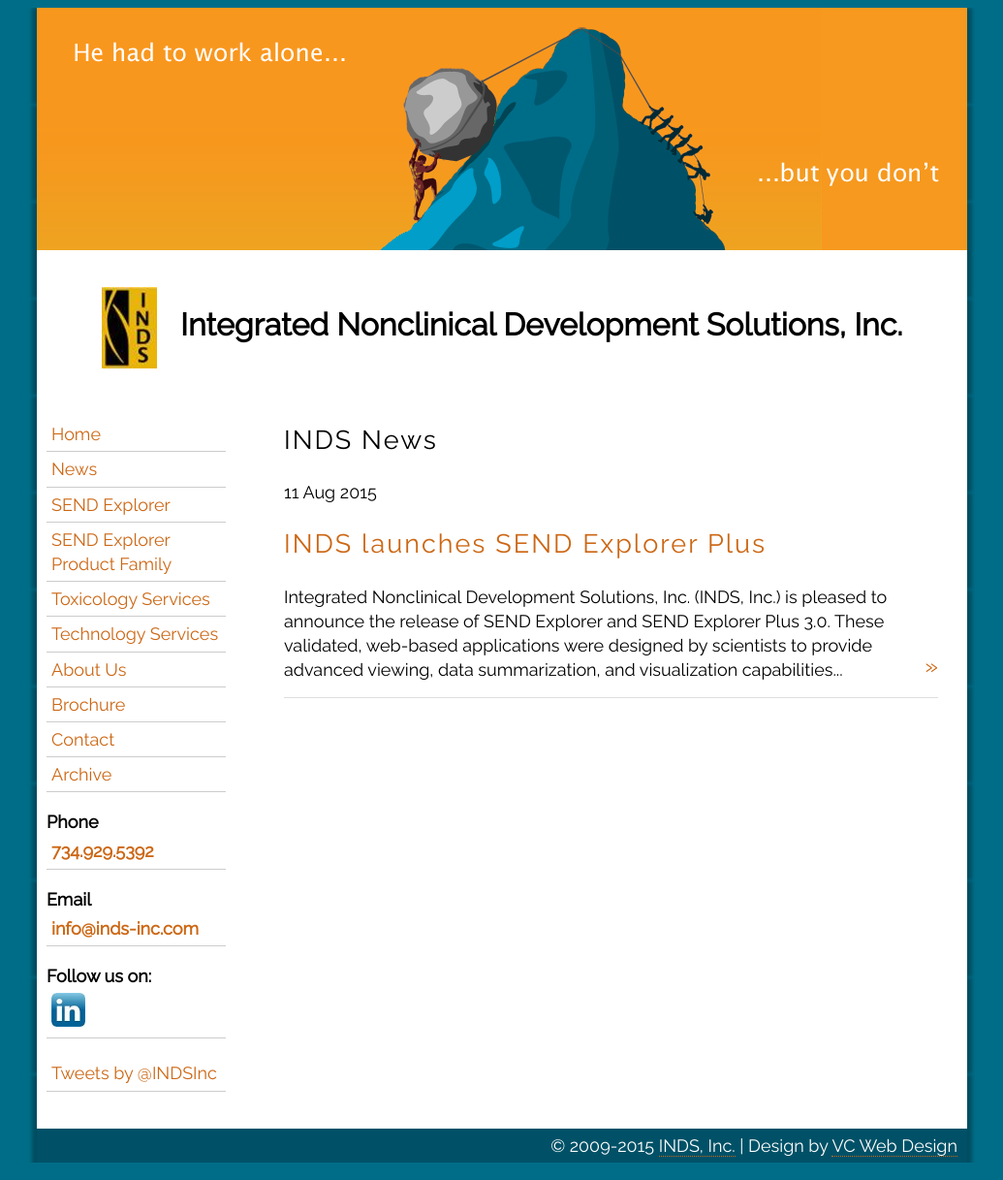
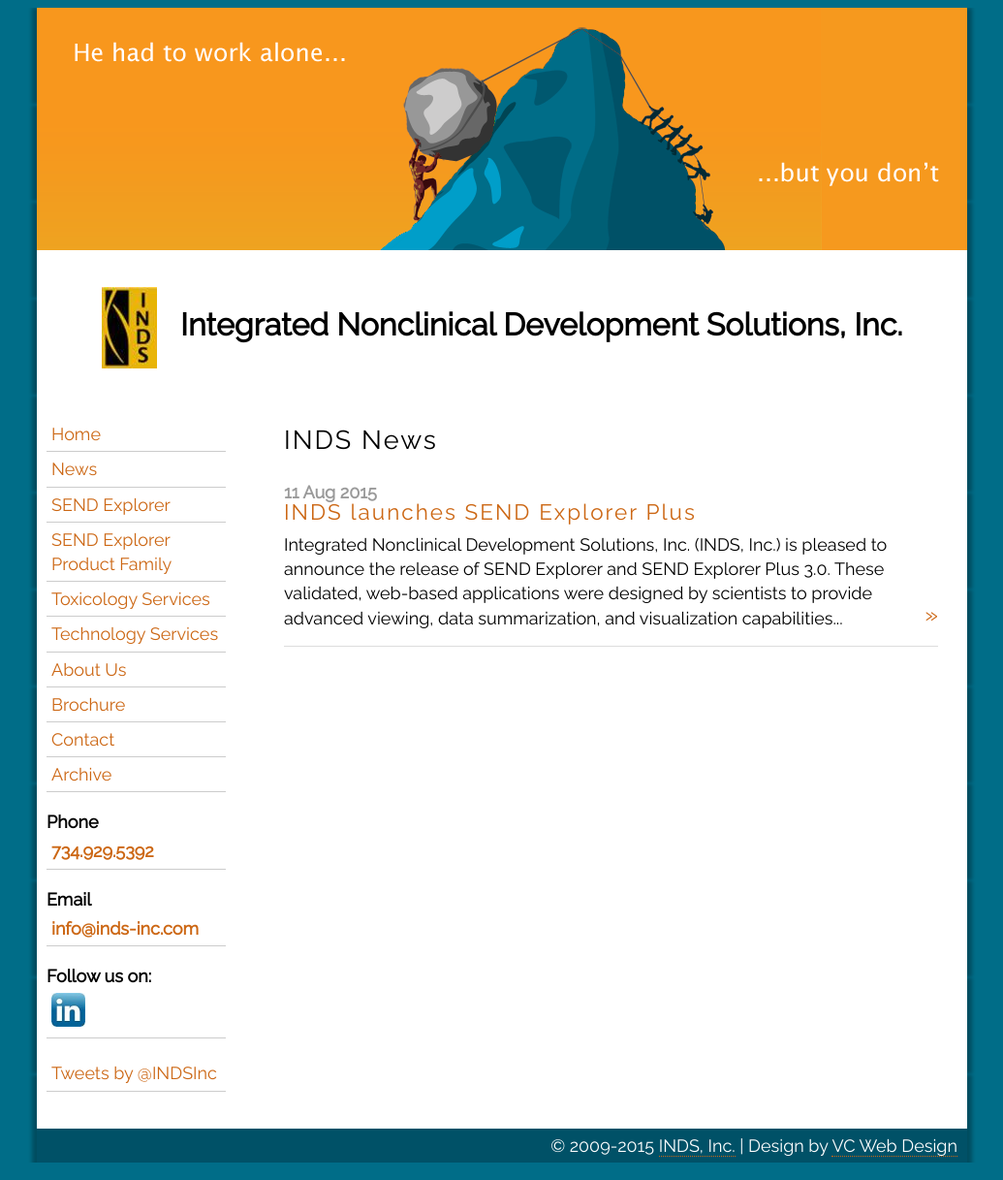
Before and after one commit to inds-inc/inds-inc.github.io, a Jekyll site: the page built from news/index.html, in a window 1280 px wide. Shown: the whole page at 97% size, without its empty margins (122-1157 px from the left). Built offline with Jekyll 4.4.1, drawn with Linux system fonts in a browser that asks for light colours; the list of posts is cut into pages by our own code; comment, search, counter and statistics services are not loaded.

Commit message:
fix styles

```diff
--- a/news/index.html
+++ b/news/index.html
@@ -7,8 +7,8 @@
 <div class="posts">
   {% for post in paginator.posts %}
   <div class="post">
-    <div class="post-date-excerpt">{{ post.date | date_to_string }}</div>
-    <h2 class="post-title-excerpt"><a href="{{ post.url }}">{{ post.title }}</a></h2>
+    <div class="post-date">{{ post.date | date_to_string }}</div>
+    <h2 class="post-title"><a href="{{ post.url }}">{{ post.title }}</a></h2>
     <div class="post-excerpt">{{ post.content | strip_html | truncatewords: 35  }}&nbsp;&nbsp;
       <a class="post-read-more" href="{{ post.url }}">&nbsp;&raquo;</a></div>
   </div>
```
